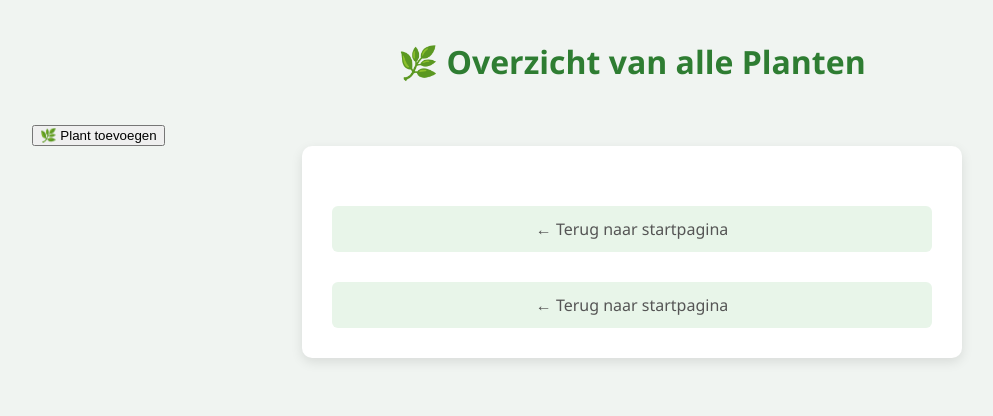
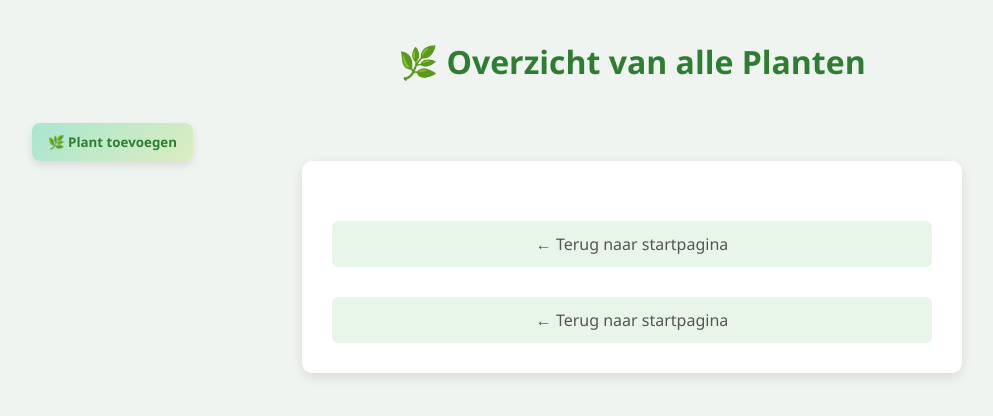
Before and after one commit to Stephankuil/Adelita, a Flask app: page /planten in a window 1280 px wide. Shown: the top 416 px of the page, without its empty margins (8-1001 px from the left). Run offline with Flask 3, Linux system fonts and the light colour scheme; data that the repository does not hold is empty.

Commit message:
toevoegknop planten toevoegen mooier gemaakt

```diff
--- a/templates/planten.html
+++ b/templates/planten.html
@@ -12,6 +12,35 @@
 
     <link rel="stylesheet" href="{{ url_for('static', filename='css/planten.css') }}">
     <!-- Link naar het externe CSS-bestand voor styling -->
+    <style>
+.toevoegen-knop {
+    display: inline-flex;
+    align-items: center;
+    gap: 8px;
+    padding: 10px 16px;
+    background: linear-gradient(135deg, #a8e6cf, #dcedc1);
+    color: #2e7d32;
+    font-weight: bold;
+    border: none;
+    border-radius: 8px;
+    box-shadow: 0 4px 8px rgba(0,0,0,0.1);
+    font-family: 'Segoe UI', sans-serif;
+    text-decoration: none;
+    transition: background 0.3s, transform 0.2s;
+}
+
+.toevoegen-knop:hover {
+    background: linear-gradient(135deg, #81c784, #aed581);
+    transform: translateY(-2px);
+    cursor: pointer;
+}
+
+.toevoegen-knop img {
+    width: 20px;
+    height: 20px;
+}
+</style>
+
 </head>
 
 <body>
```
